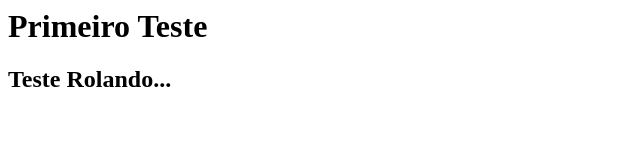
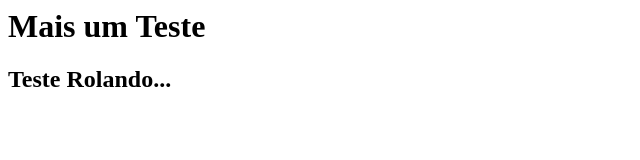
Before and after one commit to VictorLimaRt/introduction-animate-gradient-html, a plain HTML site: page index.html in a window 1280 px wide. Shown: the full height of the page, 0-640 px from the left. Drawn offline with Linux system fonts and the light colour scheme.

Commit message:
alterando index

```diff
--- a/index.html
+++ b/index.html
@@ -3,7 +3,7 @@
 <title>Teste</title>
 </head>
 <body>
-<h1>Primeiro Teste</h1>
+<h1>Mais um Teste</h1>
 <h2>Teste Rolando...</h2>
 </body>
 </html>
```
